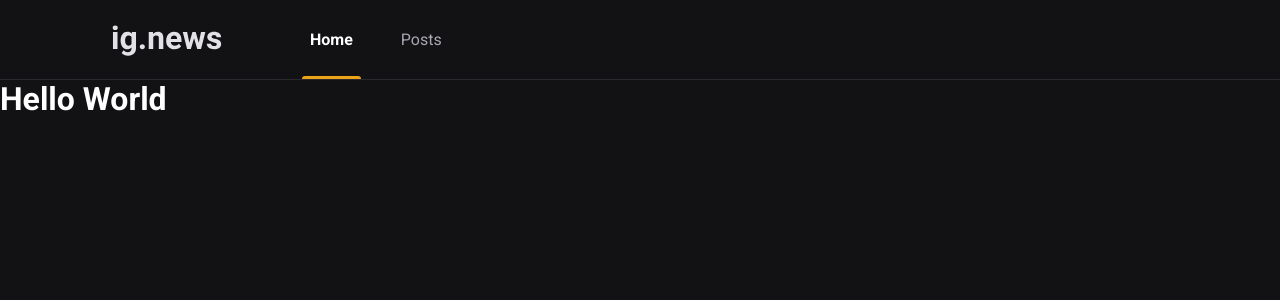
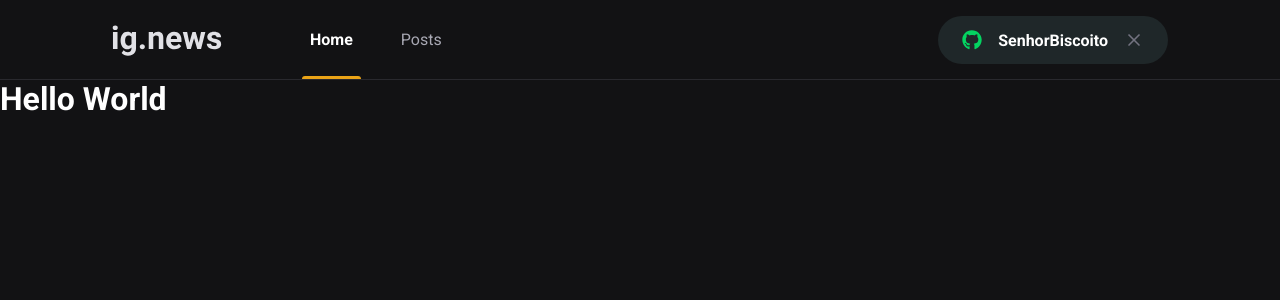
Before and after one commit to SenhorBiscoito/ignews, a Next.js app: page / in a window 1280 px wide. Shown: the top 300 px of the page. Built offline with nearby package versions, Linux system fonts and the light colour scheme.

Commit message:
Componente: SignInButton

```diff
--- a/package.json
+++ b/package.json
@@ -12,6 +12,7 @@
     "next": "11.0.0",
     "react": "17.0.2",
     "react-dom": "17.0.2",
+    "react-icons": "^4.2.0",
     "sass": "^1.35.1"
   },
   "devDependencies": {
--- a/src/components/Header.tsx
+++ b/src/components/Header/index.tsx
@@ -1,3 +1,4 @@
+import { SingInButton } from "../SingInButton";
 import styles from "./styles.module.scss";
 
 export function Header() {
@@ -10,6 +11,9 @@
           <a className={styles.active}>Home</a>
           <a>Posts</a>
         </nav>
+
+
+        <SingInButton />
       </div>
     </header>
   );
--- a/src/components/styles.module.scss
+++ b/src/components/Header/styles.module.scss
@@ -51,4 +51,8 @@
       }
     }
   }
+
+  button {
+    margin-left: auto;
+  }
 }
--- /dev/null
+++ b/src/components/SingInButton/index.tsx
@@ -0,0 +1,20 @@
+import { FaGithub } from "react-icons/fa";
+import { FiX } from "react-icons/fi";
+import styles from "./styles.module.scss";
+
+export function SingInButton() {
+  const isUserLoggedIn = true;
+
+  return isUserLoggedIn ? (
+    <button type="button" className={styles.singInButton}>
+      <FaGithub color="#04d361" />
+      SenhorBiscoito
+      <FiX color="#737380" className={styles.closeIcon} />
+    </button>
+  ) : (
+    <button type="button" className={styles.singInButton}>
+      <FaGithub color="#eba417" />
+      Sign in with GitHub
+    </button>
+  );
+}
--- /dev/null
+++ b/src/components/SingInButton/styles.module.scss
@@ -0,0 +1,33 @@
+.singInButton {
+  height: 3rem;
+  border-radius: 3rem;
+  background: var(--gray-850);
+  border: 0;
+  padding: 0 1.5rem;
+
+  display: flex;
+  align-items: center;
+  justify-content: center;
+
+  color: var(--white);
+  font-weight: bold;
+
+  svg {
+    width: 20px;
+    height: 20px;
+  }
+
+  svg:first-child {
+    margin-right: 1rem;
+  }
+
+  svg.closeIcon {
+    margin-left: 1rem;
+  }
+
+  transition: filter 0.2s;
+
+  &:hover {
+    filter: brightness(0.8);
+  }
+}
--- a/src/styles/global.scss
+++ b/src/styles/global.scss
@@ -10,6 +10,7 @@
   --gray-50: #e1e1e6;
   --gray-300: #a8a8b3;
   --gray-800: #29292e;
+  --gray-850: #1f2729;
   --gray-900: #121214;
 
   --cyan-500: #61dafb;
```
Also changed, not shown: 1 other file (tests, documents, lock files or other folders).
